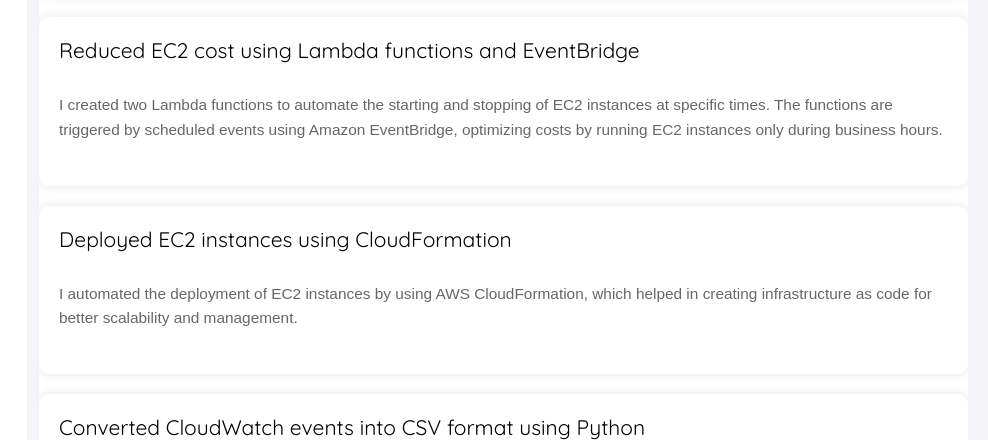
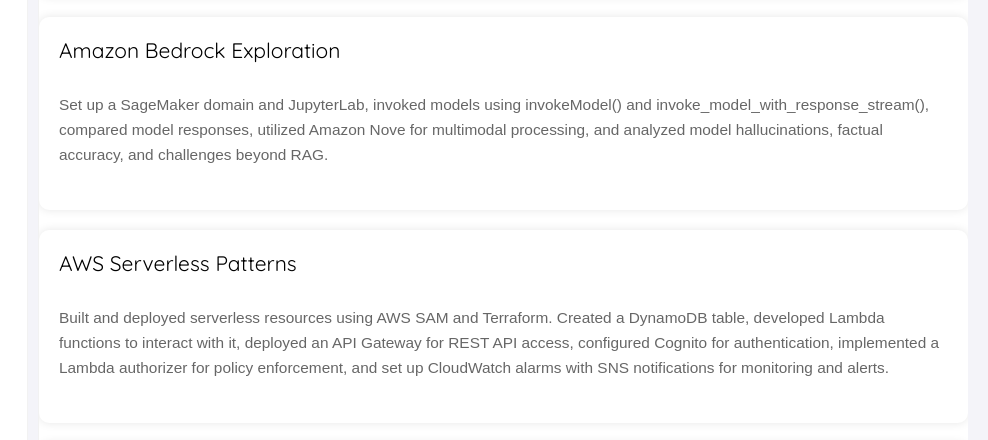
Before and after one commit to hibakiz/AWS, a plain HTML site: page CV/projects.html in a window 1280 px wide. Shown: the part 211-651 px from the top of the page, 292-1280 px from the left. Drawn offline with Linux system fonts and the light colour scheme.

Commit message:
update the exp and proj

```diff
--- a/CV/projects.html
+++ b/CV/projects.html
@@ -103,6 +103,14 @@
                 <p>I deployed a PHP Laravel web application for a client using AWS Elastic Beanstalk and integrated it with a MySQL database. This allowed the client to test their application in a scalable, managed environment.</p>
         </div>
         <div class="project">
+            <h2>Amazon Bedrock Exploration</h2>
+            <p>Set up a SageMaker domain and JupyterLab, invoked models using invokeModel() and invoke_model_with_response_stream(), compared model responses, utilized Amazon Nove for multimodal processing, and analyzed model hallucinations, factual accuracy, and challenges beyond RAG.</p>
+        </div>
+        <div class="project">
+            <h2>AWS Serverless Patterns</h2>
+            <p>Built and deployed serverless resources using AWS SAM and Terraform. Created a DynamoDB table, developed Lambda functions to interact with it, deployed an API Gateway for REST API access, configured Cognito for authentication, implemented a Lambda authorizer for policy enforcement, and set up CloudWatch alarms with SNS notifications for monitoring and alerts.</p>
+        </div>
+        <div class="project">
             <h2>Reduced EC2 cost using Lambda functions and EventBridge</h2>
             <p>I created two Lambda functions to automate the starting and stopping of EC2 instances at specific times. The functions are triggered by scheduled events using Amazon EventBridge, optimizing costs by running EC2 instances only during business hours.</p>
         </div>
```
